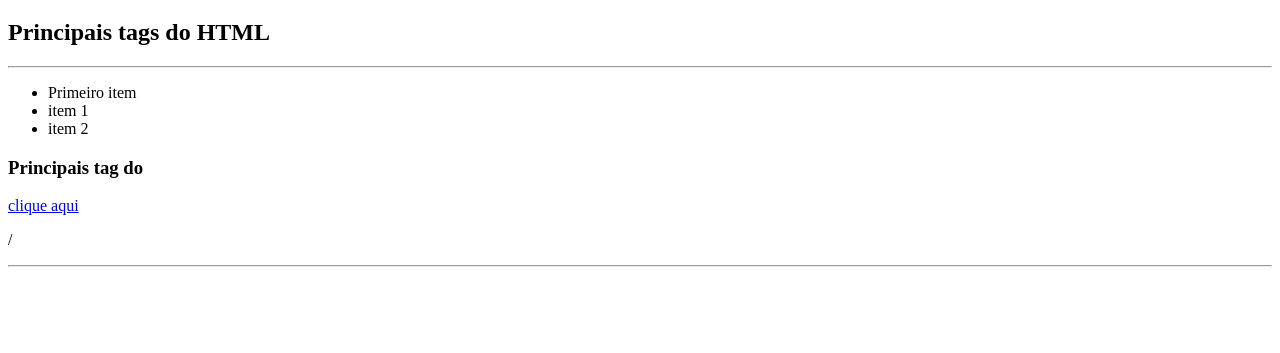
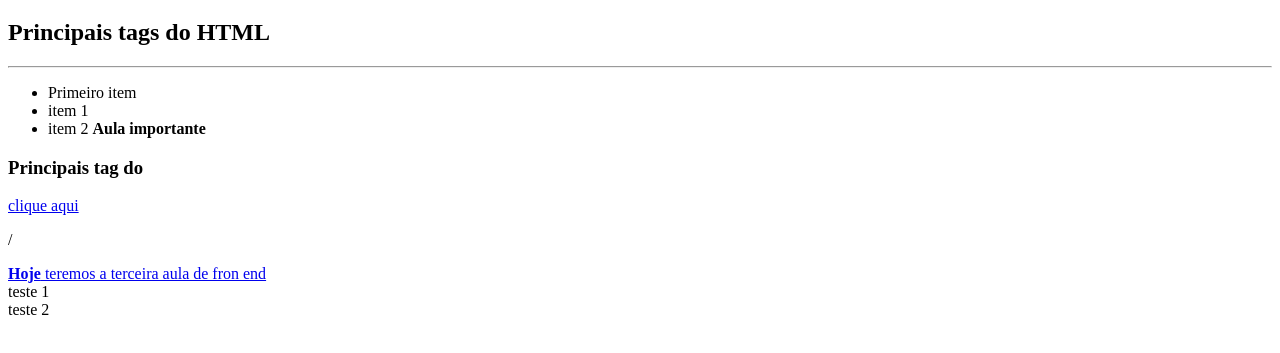
Before and after one commit to rodrigosalomao/front_end, a plain HTML site: page tags.html in a window 1280 px wide. Shown: the part 61-414 px from the top of the page. Drawn offline with Linux system fonts and the light colour scheme.

Commit message:
Exercicio 2503

```diff
--- a/tags.html
+++ b/tags.html
@@ -18,16 +18,20 @@
         <ol></ol>
         <li> item 1
         <li>item 2
-
+<b>Aula importante</b>
     </ul>
     <h3>Principais tag do</h3>
     <a href="http://google.com.br">clique aqui</a>
     <p>/</p>
     </p>
     <a href="http://google.com.br" target="_blank" clique aqui para acessar o google>
-        <hr>
+        <p></p>
+        <b>Hoje</b> teremos a terceira aula de fron end
+    </a>
 
-    </a>
+    <div>teste 1</div>
+    <div>teste 2</div>
+
 </body>
 
 </html>
```
